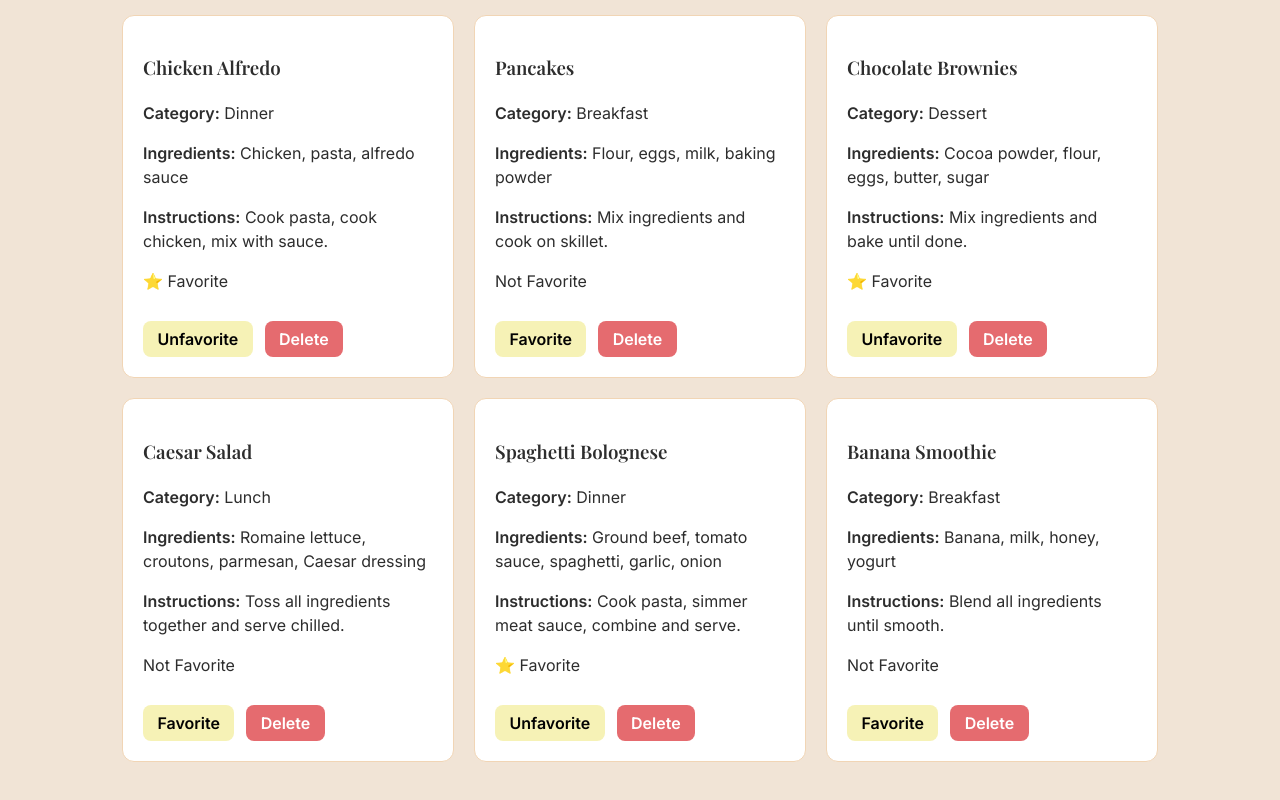
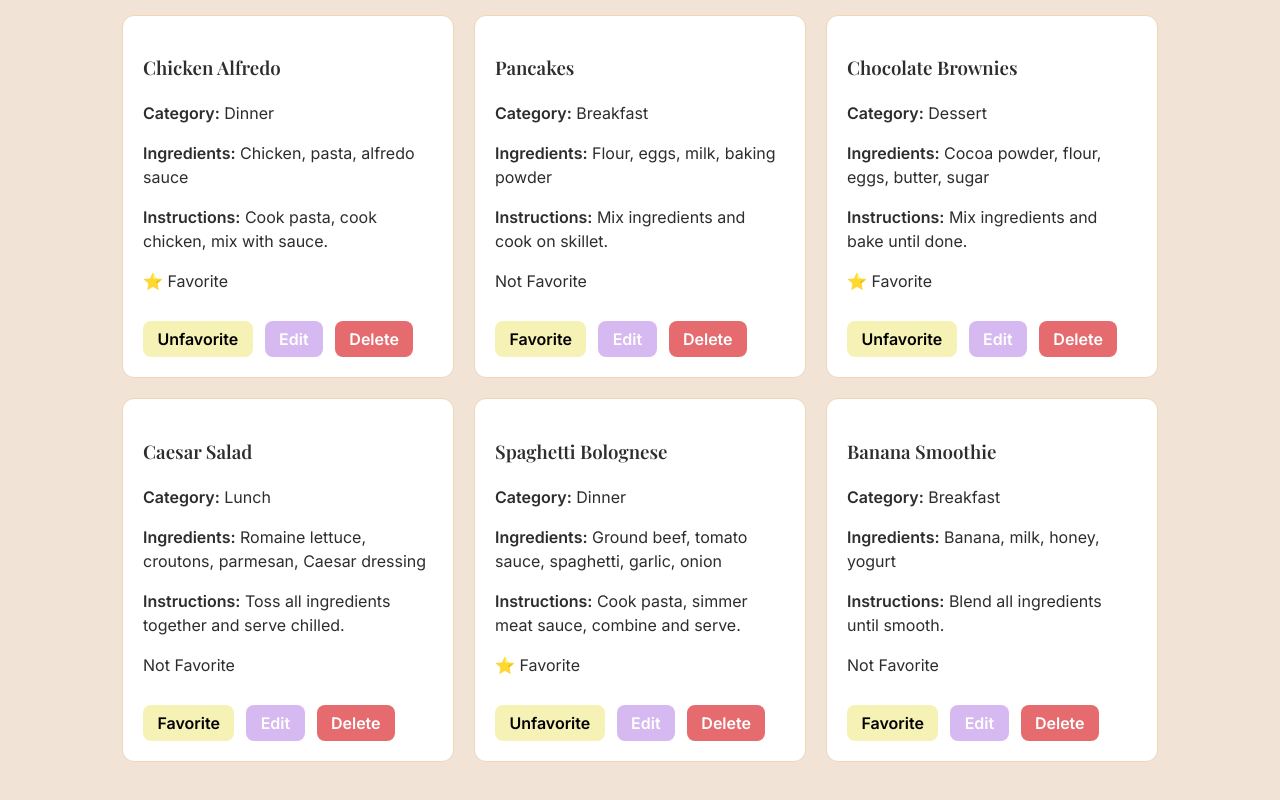
Before and after one commit to cvjohnsen/recipe-box, a React (Vite) app: page /recipes in a window 1280 px wide. Shown: the part 985-1785 px from the top of the page. Built offline with nearby package versions, Linux system fonts and the light colour scheme.

Commit message:
Add Edit Handle Button- Commit 9

```diff
--- a/src/App.css
+++ b/src/App.css
@@ -184,3 +184,18 @@ h3 {
 .favorite-button:hover {
   opacity: 0.9;
 }
+
+.edit-button {
+  margin-top: 0.75rem;
+  padding: 0.5rem 0.9rem;
+  border: none;
+  border-radius: 8px;
+  background-color: #d7b9f1;
+  color: white;
+  font-weight: 600;
+  cursor: pointer;
+}
+
+.edit-button:hover {
+  opacity: 0.9;
+}
--- a/src/features/recipes/RecipeCard.jsx
+++ b/src/features/recipes/RecipeCard.jsx
@@ -1,4 +1,4 @@
-function RecipeCard({ recipe, onDelete, onToggleFavorite }) {
+function RecipeCard({ recipe, onDelete, onToggleFavorite, onEdit }) {
   return (
     <article className="card">
       <h3>{recipe.title}</h3>
@@ -25,10 +25,11 @@ function RecipeCard({ recipe, onDelete, onToggleFavorite }) {
           {recipe.favorite ? "Unfavorite" : "Favorite"}
         </button>
 
-        <button
-          className="delete-button"
-          onClick={() => onDelete(recipe.id)}
-        >
+        <button className="edit-button" onClick={() => onEdit(recipe.id)}>
+          Edit
+        </button>
+
+        <button className="delete-button" onClick={() => onDelete(recipe.id)}>
           Delete
         </button>
       </div>
--- a/src/features/recipes/RecipeForm.jsx
+++ b/src/features/recipes/RecipeForm.jsx
@@ -1,7 +1,7 @@
-function RecipeForm({ formData, onChange, onSubmit, error }) {
+function RecipeForm({ formData, onChange, onSubmit, error, editingId }) {
   return (
     <form className="recipe-form" onSubmit={onSubmit}>
-      <h3>Add a Recipe</h3>
+      <h3>{editingId ? "Edit Recipe" : "Add a Recipe"}</h3>
 
       <label htmlFor="title">Recipe Title</label>
       <input
@@ -47,7 +47,7 @@ function RecipeForm({ formData, onChange, onSubmit, error }) {
       {error ? <p className="form-error">{error}</p> : null}
 
       <button type="submit" className="submit-button">
-        Add Recipe
+        {editingId ? "Update Recipe" : "Add Recipe"}
       </button>
     </form>
   );
--- a/src/features/recipes/RecipeList.jsx
+++ b/src/features/recipes/RecipeList.jsx
@@ -1,6 +1,6 @@
 import RecipeCard from "./RecipeCard";
 
-function RecipeList({ recipes, onDelete, onToggleFavorite }) {
+function RecipeList({ recipes, onDelete, onToggleFavorite, onEdit }) {
   if (recipes.length === 0) {
     return <p>No recipes yet.</p>;
   }
@@ -13,6 +13,7 @@ function RecipeList({ recipes, onDelete, onToggleFavorite }) {
           recipe={recipe}
           onDelete={onDelete}
           onToggleFavorite={onToggleFavorite}
+          onEdit={onEdit}
         />
       ))}
     </div>
--- a/src/pages/RecipesPage.jsx
+++ b/src/pages/RecipesPage.jsx
@@ -15,6 +15,7 @@ function RecipesPage() {
   const [loading, setLoading] = useState(true);
   const [formData, setFormData] = useState(initialFormData);
   const [error, setError] = useState("");
+  const [editingId, setEditingId] = useState(null);
 
   function handleDelete(id) {
     setRecipes((currentRecipes) =>
@@ -30,6 +31,22 @@ function RecipesPage() {
           : recipe
       )
     );
+  }
+
+  function handleEdit(id) {
+    const recipeToEdit = recipes.find((recipe) => recipe.id === id);
+
+    if (!recipeToEdit) return;
+
+    setFormData({
+      title: recipeToEdit.title,
+      category: recipeToEdit.category,
+      ingredients: recipeToEdit.ingredients,
+      instructions: recipeToEdit.instructions,
+    });
+
+    setEditingId(id);
+    setError("");
   }
 
   useEffect(() => {
@@ -76,6 +93,23 @@ function RecipesPage() {
       return;
     }
 
+    if (editingId) {
+      setRecipes((currentRecipes) =>
+        currentRecipes.map((recipe) =>
+          recipe.id === editingId
+            ? {
+                ...recipe,
+                title: formData.title,
+                category: formData.category,
+                ingredients: formData.ingredients,
+                instructions: formData.instructions,
+              }
+            : recipe
+        )
+      );
+
+      setEditingId(null);
+    } else {
       const newRecipe = {
         id: crypto.randomUUID(),
         title: formData.title,
@@ -86,6 +120,8 @@ function RecipesPage() {
       };
 
       setRecipes((currentRecipes) => [newRecipe, ...currentRecipes]);
+    }
+
     setFormData(initialFormData);
     setError("");
   }
@@ -100,6 +136,7 @@ function RecipesPage() {
         onChange={handleChange}
         onSubmit={handleSubmit}
         error={error}
+        editingId={editingId}
       />
 
       {loading ? (
@@ -109,6 +146,7 @@ function RecipesPage() {
           recipes={recipes}
           onDelete={handleDelete}
           onToggleFavorite={handleToggleFavorite}
+          onEdit={handleEdit}
         />
       )}
     </section>
```
Lines whose indentation alone changed are shown as unchanged.
